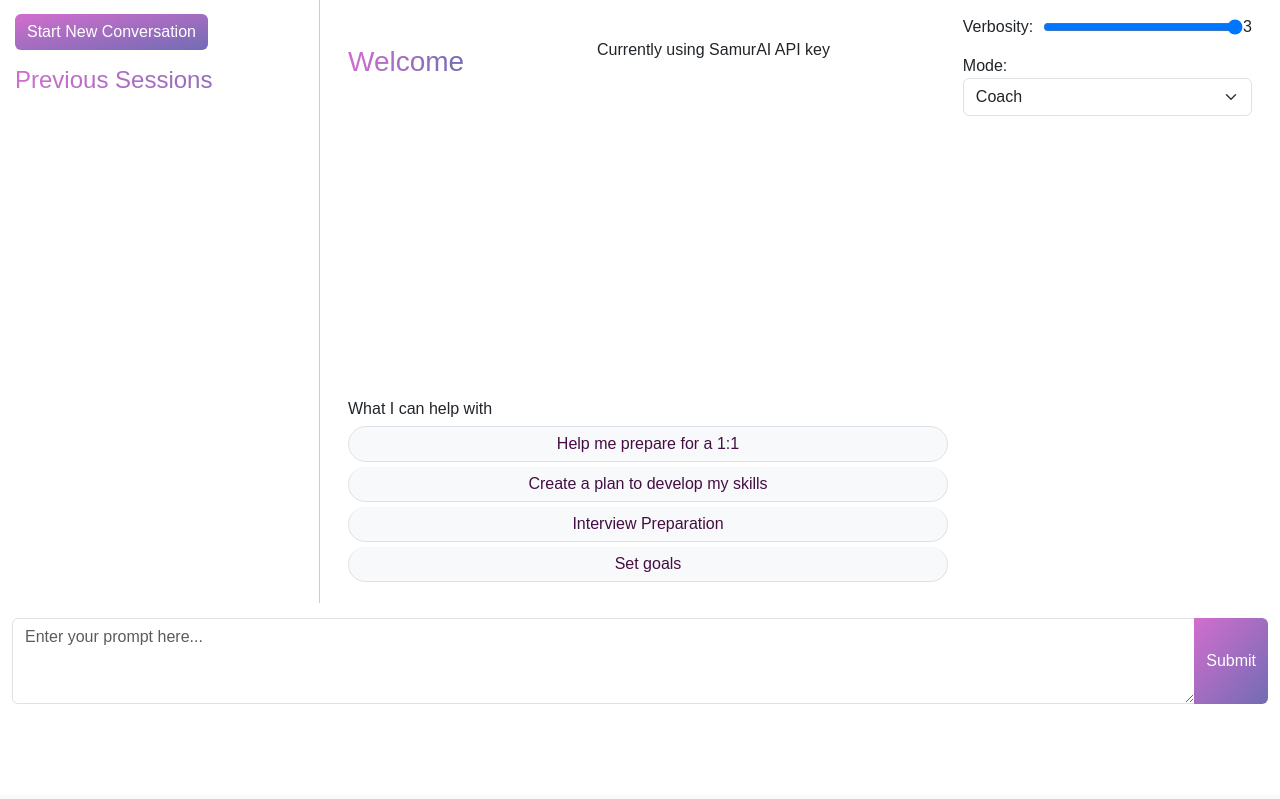
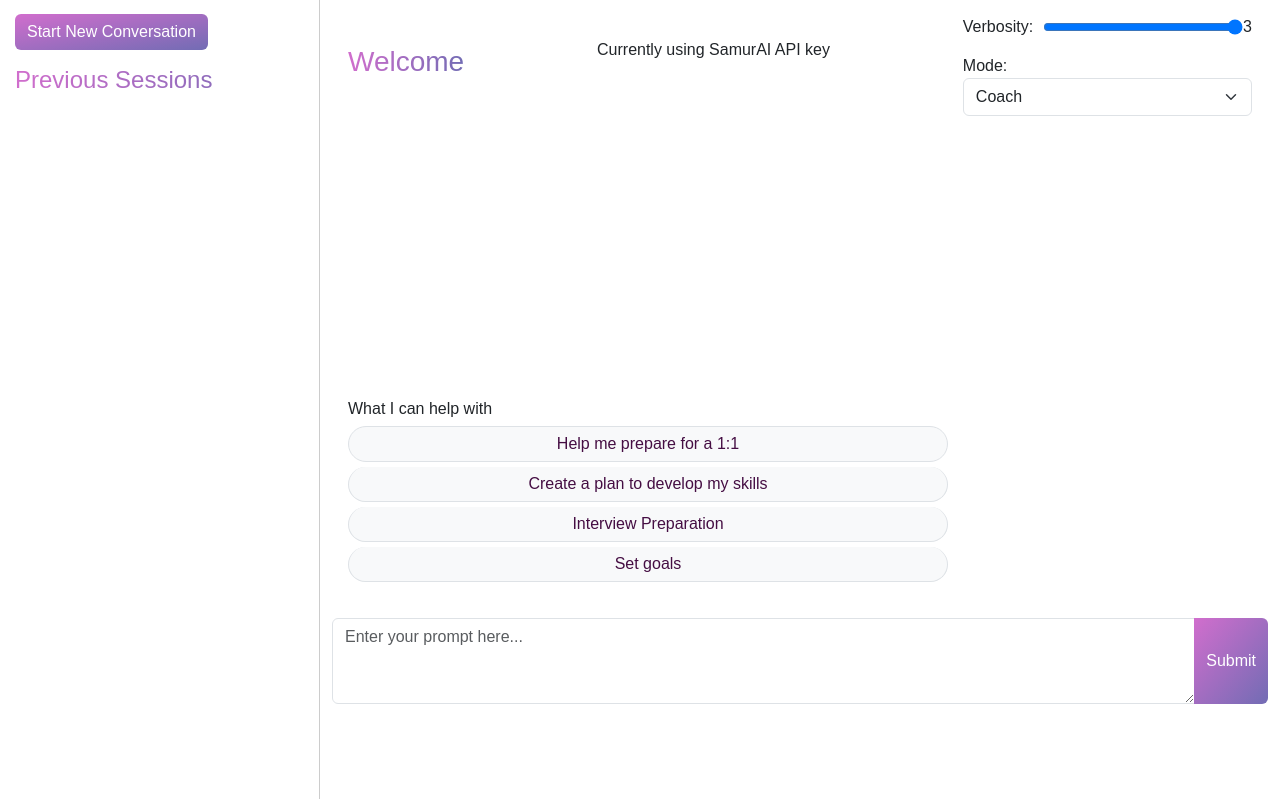
Before and after one commit to olliecoombe66/specchio, a Flask app: template templates/index.html in a window 1280 px wide. Shown: the part 81-880 px from the top of the page. Before the commit the page ends 785 px from the top, so only its background shows below. Run offline with Flask 3, Linux system fonts and the light colour scheme; the template is opened without the code that fills it, so the values that code supplies are empty.

Commit message:
Adds dynamic behaviour to identify actions button
Identify actions button now disabled until conversation exists.

Modified layout to bring sessions panel to full height and move input under conversation

```diff
--- a/static/css/style.css
+++ b/static/css/style.css
@@ -139,7 +139,7 @@
     }
 
 #sessionsPanel {
-  height: 80vh;
+  height: 100vh;
   overflow-y: auto;
   border-right: 1px solid #ccc;
   padding: 15px;
--- a/templates/index.html
+++ b/templates/index.html
@@ -7,6 +7,7 @@
 
 {% block extra_scripts %}
 <script>
+
     $(document).ready(function () {
         // Load saved values from cookies or set defaults
         var savedVerbosity = Cookies.get('verbosity') || 3;
@@ -106,6 +107,8 @@
                     var formattedResponse = '<div class="ai-response">' + data.response + '</div>';
                     displayMessage('assistant', formattedResponse, new Date().toLocaleTimeString());
                     $('#response').scrollTop($('#response')[0].scrollHeight);
+                    $('#identifyActionsBtn').prop('disabled', false).text('Identify actions');
+
                 },
                 error: function (jqXHR, textStatus, errorThrown) {
                     console.error("AJAX error:", textStatus, errorThrown);
@@ -115,6 +118,8 @@
         });
 
         $('#newConversationBtn').on('click', function () {
+            $('#identifyActionsBtn').prop('disabled', true).text('Identify actions (start a conversation first)');
+
             $.ajax({
                 url: '/new_session',
                 type: 'POST',
@@ -151,6 +156,9 @@
 
         // Identify Actions button functionality
         $('#identifyActionsBtn').on('click', function () {
+
+            var originalText = $button.text();
+
             var $button = $(this);
             // Create and insert the loading spinner
             var $loadingIndicator = $('<span class="spinner-border spinner-border-sm me-2" role="status" aria-hidden="true"></span>');
@@ -344,24 +352,24 @@
                 </div>
                 <div class="mb-4 float-end">
                     <ul class="list-group">
-                        <button class="btn btn-secondary" type="button" id="identifyActionsBtn">Generate
-                            actions</button>
+                        <button class="btn btn-secondary" type="button" id="identifyActionsBtn" disabled>Identify
+                            actions (start a conversation first)</button>
                     </ul>
                 </div>
+            </div>
+            <div class="prompt-container">
+                <form method="post" action="/chat/">
+                    <div class="input-group">
+                        <textarea class="form-control" id="prompt" name="prompt" rows="3"
+                            placeholder="Enter your prompt here..."></textarea>
+                        <button class="btn btn-primary" type="submit">Submit</button>
+                    </div>
+                </form>
             </div>
         </div>
     </div>
 
 
-    <div class="prompt-container">
-        <form method="post" action="/chat/">
-            <div class="input-group">
-                <textarea class="form-control" id="prompt" name="prompt" rows="3"
-                    placeholder="Enter your prompt here..."></textarea>
-                <button class="btn btn-primary" type="submit">Submit</button>
-            </div>
-        </form>
-    </div>
 
 <!-- Actions Modal -->
 <div class="modal fade" id="actionsModal" tabindex="-1" aria-labelledby="actionsModalLabel" aria-hidden="true">
```
Also changed, not shown: database.db.
